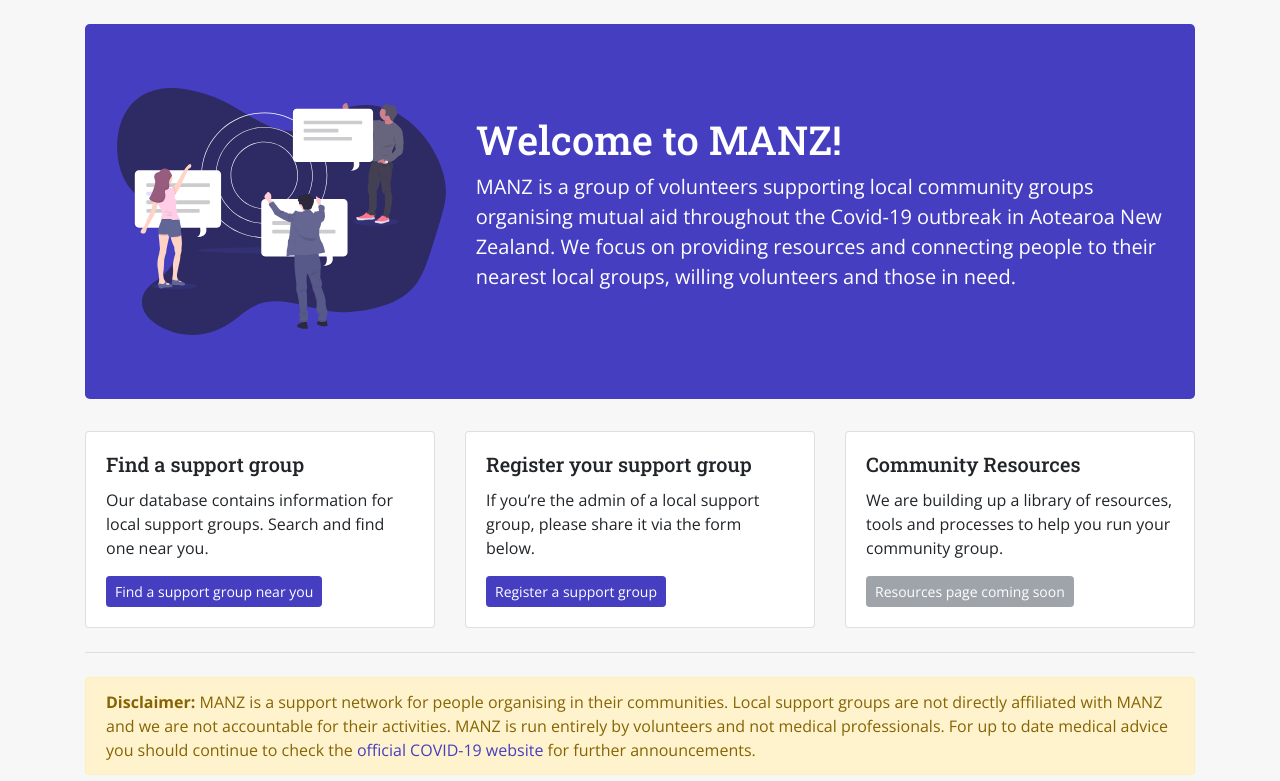
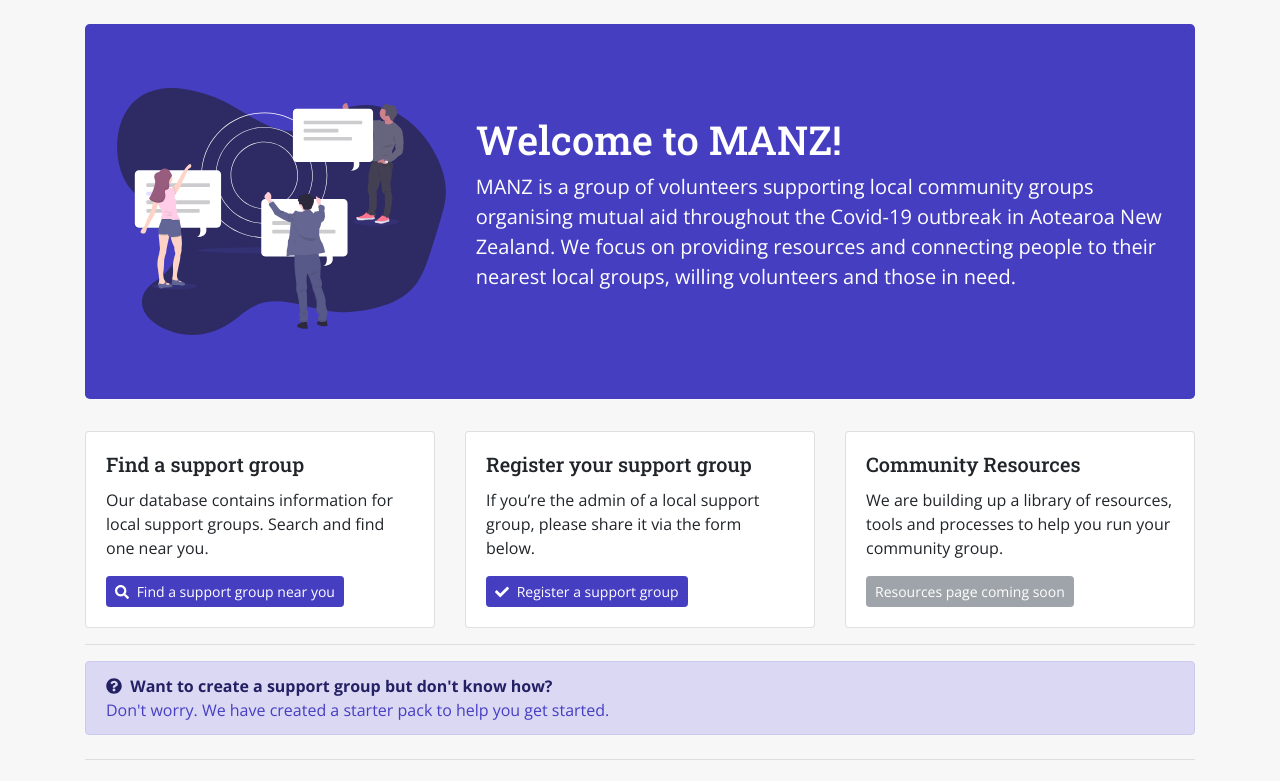
Before and after one commit to MutualAidNZ/website, a Gatsby site: page / in a window 1280 px wide. Shown: the top 781 px of the page. Built offline with nearby package versions, Linux system fonts and the light colour scheme; Gatsby itself is replaced by a stand-in of ours.

Commit message:
feat: Add homepage banner and some icons

```diff
--- a/package.json
+++ b/package.json
@@ -5,6 +5,9 @@
   "version": "0.1.0",
   "author": "Kyle Mathews <mathews.kyle@gmail.com>",
   "dependencies": {
+    "@fortawesome/fontawesome-svg-core": "^1.2.27",
+    "@fortawesome/free-solid-svg-icons": "^5.12.1",
+    "@fortawesome/react-fontawesome": "^0.1.9",
     "bootstrap": "^4.4.1",
     "gatsby": "^2.19.45",
     "gatsby-image": "^2.2.44",
--- a/src/pages/index.js
+++ b/src/pages/index.js
@@ -8,6 +8,9 @@ import {
   CardDeck,
   Jumbotron,
 } from "react-bootstrap"
+import { Link } from "gatsby"
+import { FontAwesomeIcon } from "@fortawesome/react-fontawesome"
+import { faSearch, faCheck, faQuestionCircle } from "@fortawesome/free-solid-svg-icons"
 
 import Layout from "../components/layout"
 import SEO from "../components/seo"
@@ -55,7 +58,7 @@ const IndexPage = () => (
             href="https://docs.google.com/spreadsheets/d/1PlLEMOEVyjicJNaefJ0aMHN2R2kce3XPJW9k2rPS-5E/edit#gid=0"
             target="_blank"
           >
-            Find a support group near you
+            <FontAwesomeIcon icon={faSearch} className="mr-1" /> Find a support group near you
           </Button>
         </Card.Body>
       </Card>
@@ -63,10 +66,8 @@ const IndexPage = () => (
         <Card.Body>
           <Card.Title>Register your support group</Card.Title>
           <Card.Text>
-            <p>
               If you’re the admin of a local support group, please share it via
               the form below.
-            </p>
           </Card.Text>
           <Button
             variant={"primary"}
@@ -75,7 +76,7 @@ const IndexPage = () => (
             href="https://docs.google.com/forms/d/e/1FAIpQLSegfJZiFxcz-F6lDdqHG-1Xo6YhJi479F-0qt2Dqi0JkgqpMw/viewform"
             target="_blank"
           >
-            Register a support group
+            <FontAwesomeIcon icon={faCheck} className="mr-1" /> Register a support group
           </Button>
         </Card.Body>
       </Card>
@@ -83,10 +84,8 @@ const IndexPage = () => (
         <Card.Body>
           <Card.Title>Community Resources</Card.Title>
           <Card.Text>
-            <p>
               We are building up a library of resources, tools and processes to
               help you run your community group.
-            </p>
           </Card.Text>
           <Button variant={"secondary"} size={"sm"} disabled target="_blank">
             Resources page coming soon
@@ -94,6 +93,17 @@ const IndexPage = () => (
         </Card.Body>
       </Card>
     </CardDeck>
+
+    <hr />
+
+    <Alert variant={"primary"}>
+      <strong><FontAwesomeIcon icon={faQuestionCircle} className="mr-1" /> Want to create a support group but don't know how?</strong>
+      <br />{" "}
+      <Link to="/resources/community-starter">
+        Don't worry. We have{` `}
+        created a starter pack to help you get started.
+      </Link>
+    </Alert>
   </Layout>
 )
 
```
Also changed, not shown: src/components/tip.js (+6 -3 lines), src/pages/resources/links.js (+7 -2 lines), src/pages/resources/volunteers/index.js (+0 -10 lines), 1 other file.
